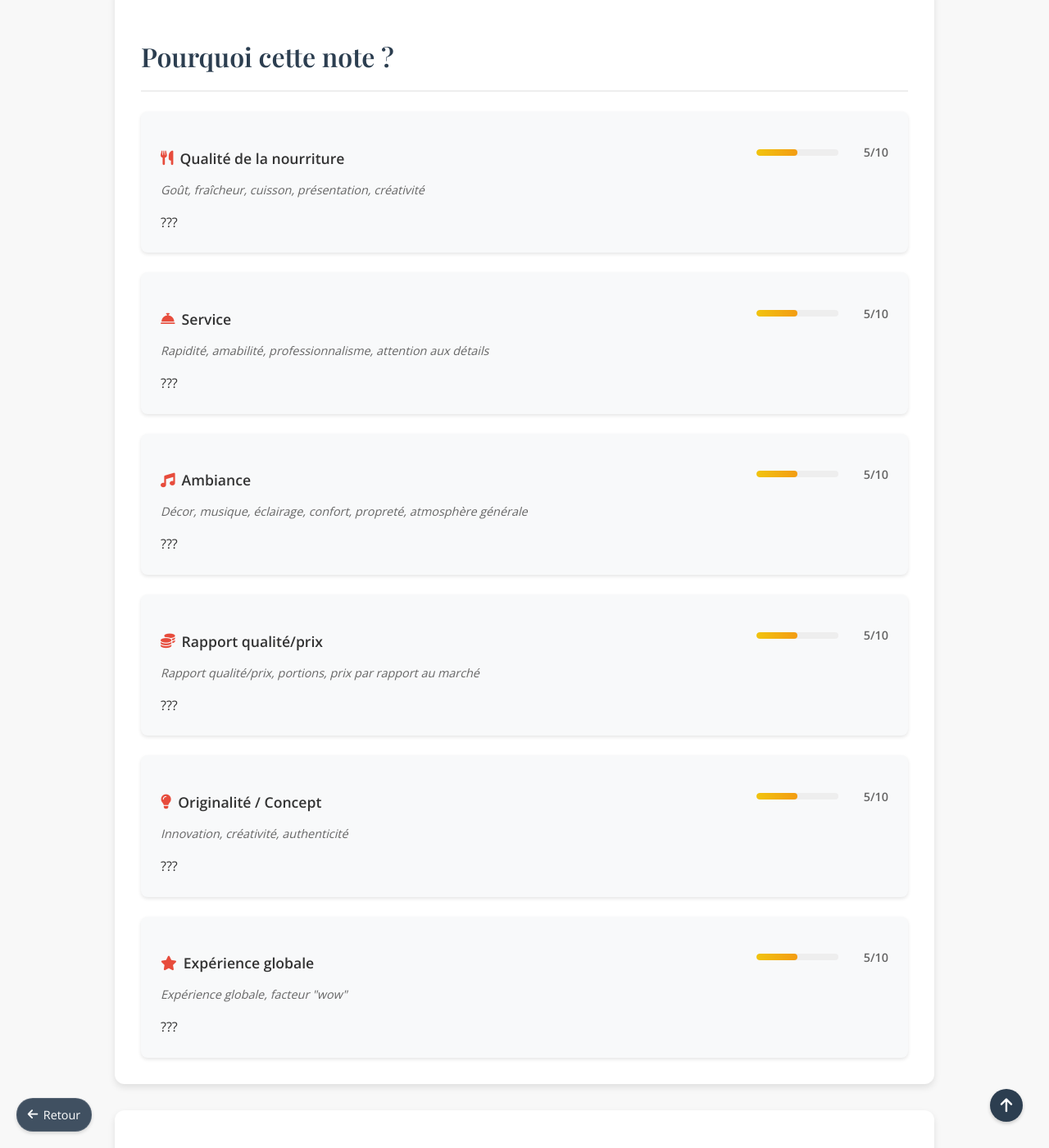
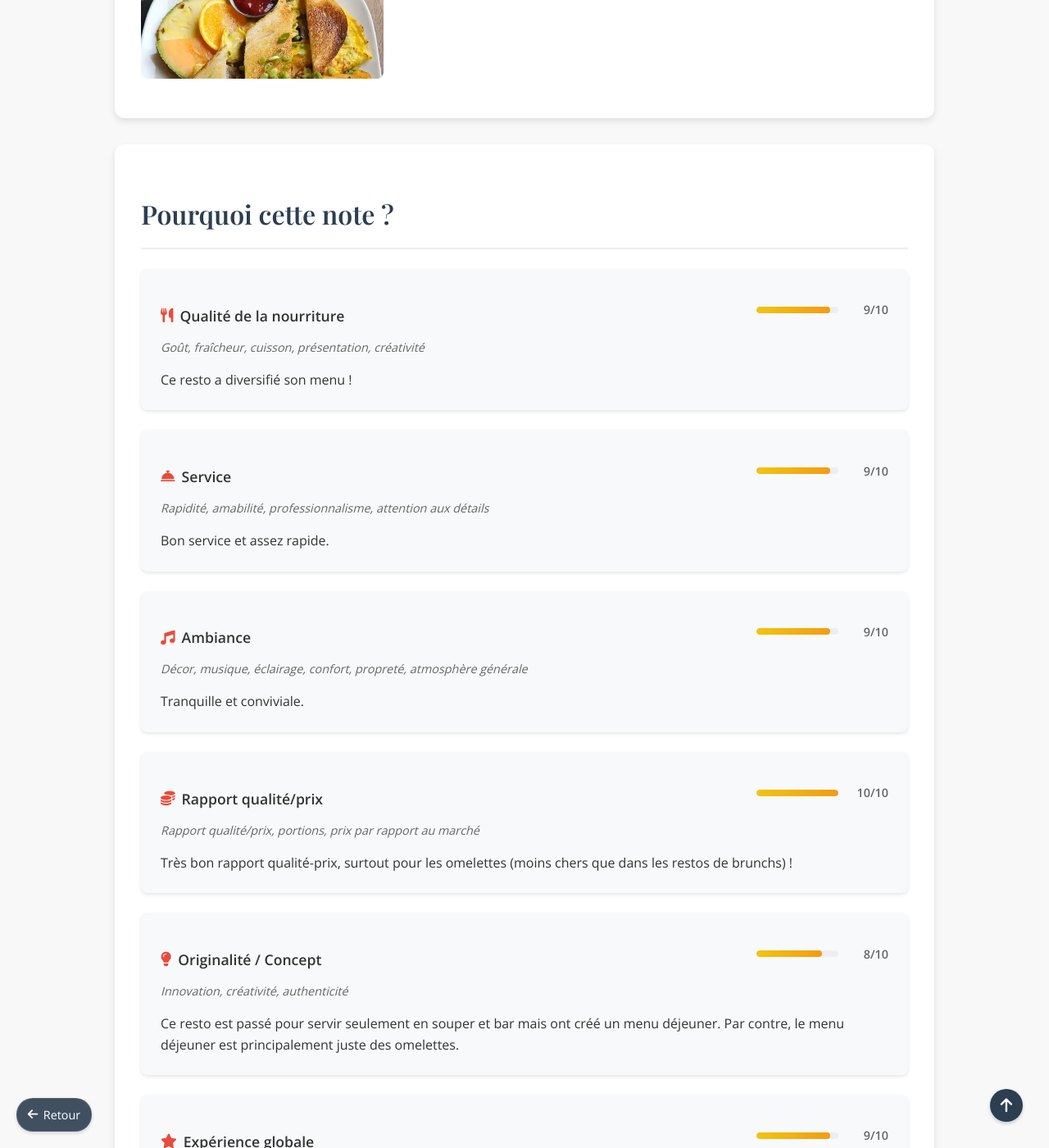
Before and after one commit to Natael21/blog-culinaire, a Jekyll site: the page built from _posts/2026-01-02-la-buvette-du-centro-dejeuner.markdown, in a window 1280 px wide and 1400 px high, scrolled down 1835 px. Shown: the whole window at 82% size. Built offline with Jekyll 4.4.1, drawn with Linux system fonts in a browser that asks for light colours; a script that is not in the unit is left out; comment, search, counter and statistics services are not loaded; some of the changed text lies outside the part shown.

Commit message:
Ajout de 3 restaurants: + 2025-12-27-di-me-tutto-pizzeria.markdown + 2026-01-02-la-buvette-du-centro-dejeuner.markdown + 2025-08-23-creperie-st-paul.markdown

```diff
--- a/_posts/2025-08-23-creperie-st-paul.markdown
+++ b/_posts/2025-08-23-creperie-st-paul.markdown
@@ -51,4 +51,4 @@
 
 <strong>Nicolas :</strong>
 
-À venir
+D'accord avec l'avis de Nataël ! J'ai trouvé que c'était une nouvelle manière de cuisiner des crêpes, une manière moderne de les garnir. J'ai pris une crêpe avec poulet, comme si c'était un wrap au poulet, et c'était exquis avec les asperges (première fois que j'en mangeais !). Une seule crêpe suffit pour être plein au ventre et en énergie !
--- a/_posts/2026-01-02-la-buvette-du-centro-dejeuner.markdown
+++ b/_posts/2026-01-02-la-buvette-du-centro-dejeuner.markdown
@@ -3,7 +3,7 @@
 title: "La Buvette du Centro (Déjeuner)"
 date: 2026-01-02
 state: draft
-note: 5.0
+note: 9.0
 style: "Bistro & Café"
 diet: "vegetarian-friendly"
 description: "Nouveauté : les déjeuners à la Buvette du Centro, et c’est incroyable !"
@@ -19,31 +19,39 @@
 
 ratings:
   food:
-    score: 5
+    score: 9
     criteria: 'Goût, fraîcheur, cuisson, présentation, créativité'
-    comment: "???"
+    comment: "Ce resto a diversifié son menu !"
   service:
-    score: 5
+    score: 9
     criteria: 'Rapidité, amabilité, professionnalisme, attention aux détails'
-    comment: "???"
+    comment: "Bon service et assez rapide."
   ambiance:
-    score: 5
+    score: 9
     criteria: 'Décor, musique, éclairage, confort, propreté, atmosphère générale'
-    comment: "???"
+    comment: "Tranquille et conviviale."
   value:
-    score: 5
+    score: 10
     criteria: 'Rapport qualité/prix, portions, prix par rapport au marché'
-    comment: "???"
+    comment: "Très bon rapport qualité-prix, surtout pour les omelettes (moins chers que dans les restos de brunchs) !"
   originality:
-    score: 5
+    score: 8
     criteria: 'Innovation, créativité, authenticité'
-    comment: "???"
+    comment: "Ce resto est passé pour servir seulement en souper et bar mais ont créé un menu déjeuner. Par contre, le menu déjeuner est principalement juste des omelettes."
   overall:
-    score: 5
+    score: 9
     criteria: 'Expérience globale, facteur "wow"'
-    comment: "???"
+    comment: "Bonne expérience en général."
 ---
 
 
 
-À venir
+<strong>Nataël</strong>
+
+À venir = poutine déjeuner
+
+
+
+<strong>Nicolas</strong>
+
+J'ai choisi l'omelette forestière (5 oeufs environ, champignons et piments verts/rouges/oranges et quelques tomates et oignons). Vraiment, ça vaut le détour puisque c'est moins cher que dans plusieurs restos de brunch. Il y a par contre un peu trop d'ail dans cette omelette.
```
Also changed, not shown: _posts/2025-12-27-di-me-tutto-pizzeria.markdown (+19 -11 lines), images/Creperie st-paul.png, images/Creperie st-paul_Natael.jpg, images/Creperie st-paul_Nicolas.jpg, images/Creperie st-paul_repas.jpg, images/Di Me Tutto_main.jpg, images/La buvette_main_dejeuner.jpg, images/buvette_dejeuner_natael.jpeg, images/buvette_dejeuner_nicolas.jpeg, images/buvette_dejeuner_repas_natael.jpeg, images/buvette_dejeuner_repas_nicolas.jpeg, images/di_me_tutto_natael.jpg, images/di_me_tutto_nicolas.jpg, images/di_me_tutto_pizza.jpeg.
